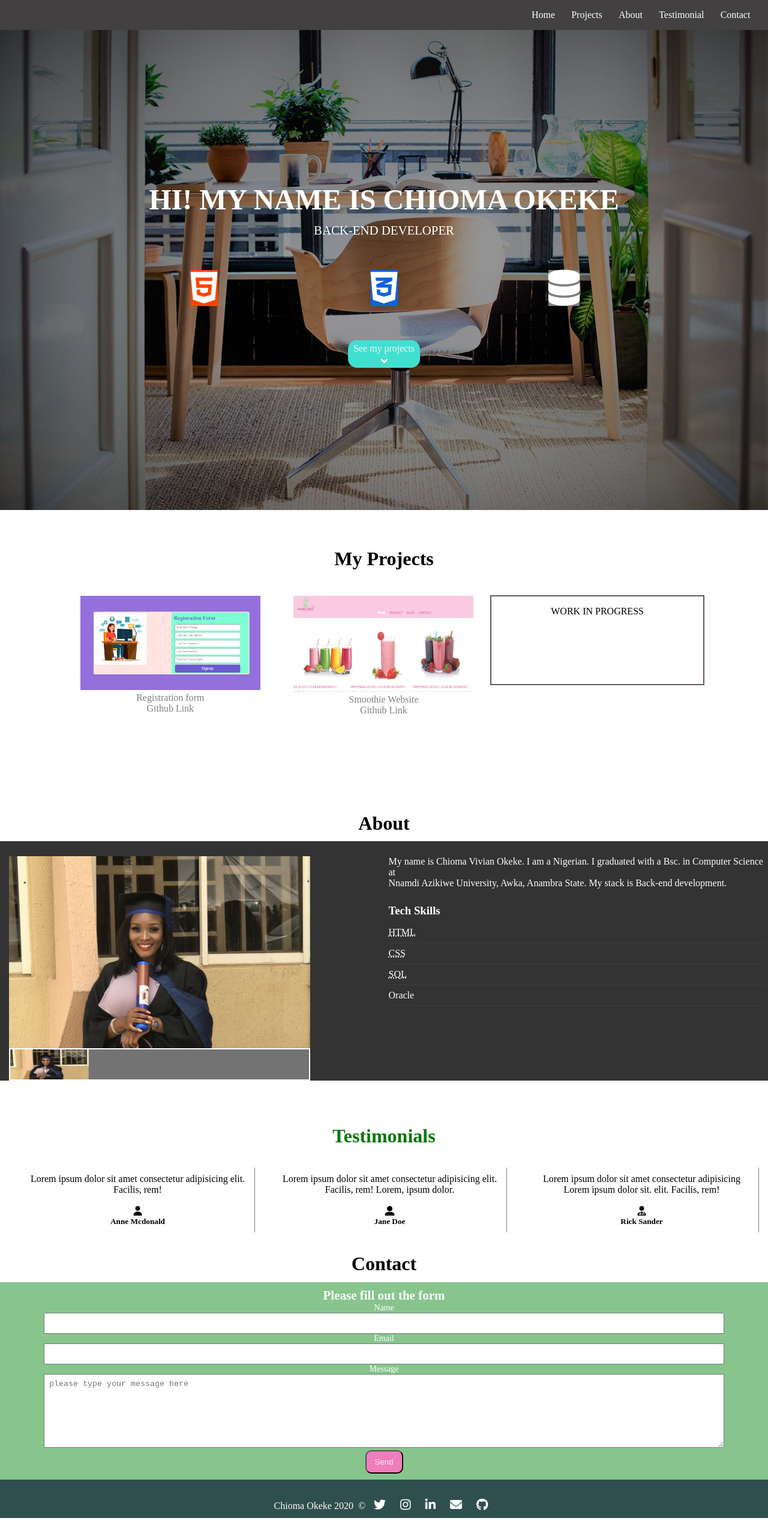
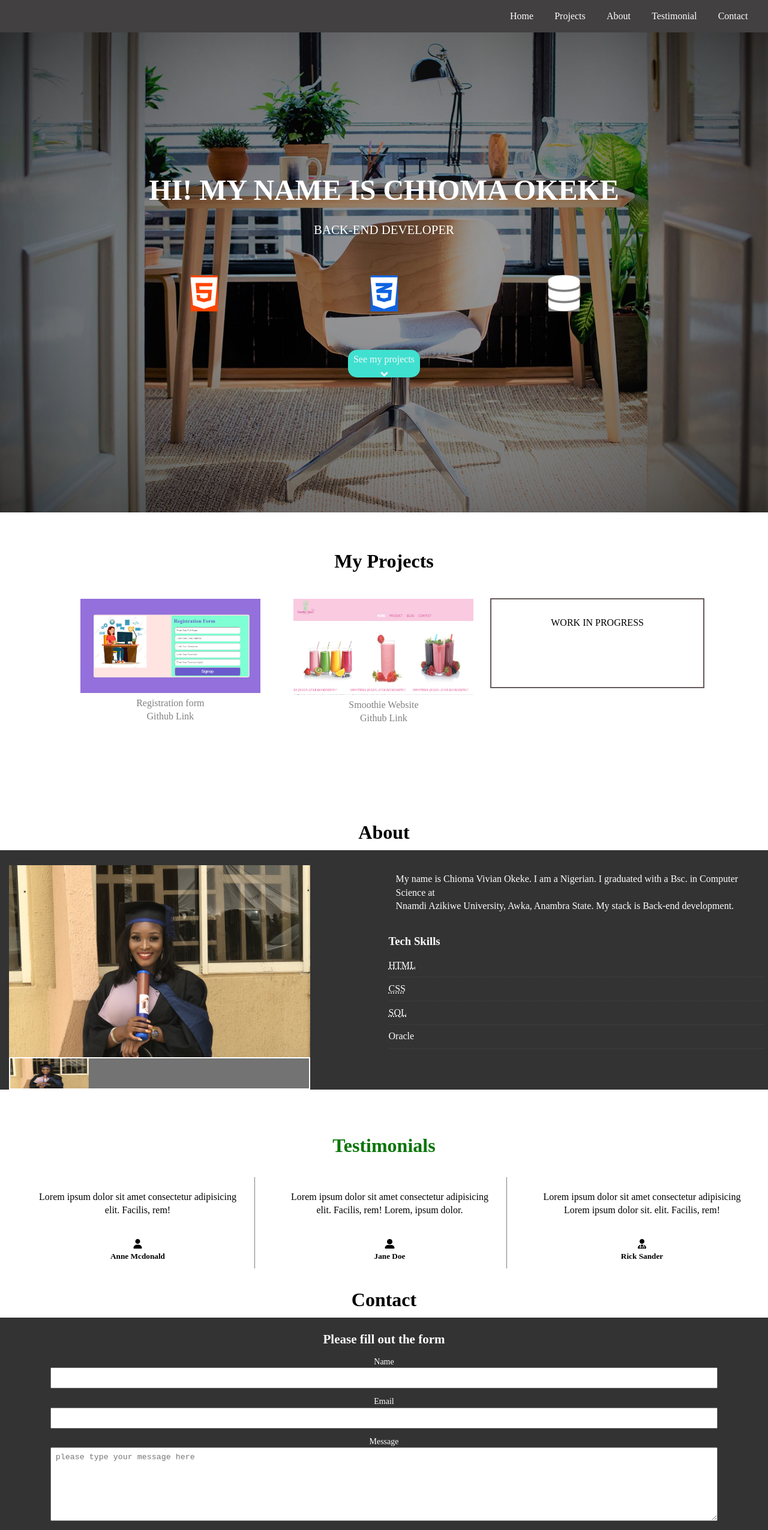
Before and after one commit to chioma28/myPortfolio, a plain HTML site: page index.html in a window 1280 px wide. Shown: the top 2550 px of the page at 60% size. Drawn offline with Linux system fonts and the light colour scheme; grey boxes are pictures that could not be loaded.

Commit message:
added more css styling

```diff
--- a/css/mobile.css
+++ b/css/mobile.css
@@ -0,0 +1,86 @@
+    .grid-container {
+        display: flex;
+        flex-direction: row;
+        flex: 1;
+        margin: 10px;
+        padding: 5px;
+        overflow: hidden;
+    }
+
+    .grid-item {
+        display: flex;
+        flex-direction: row;
+        margin: 10px;
+        overflow: hidden;
+        font-size: 20px;
+    }
+
+    .container {
+        /* max-width: 1100px; */
+        /* margin: auto; */
+        margin-top: 5px;
+        padding: 0 0.75 rem;
+        overflow: hidden;
+    }
+
+    .items {
+        display: flex;
+        flex-direction: column;
+        padding: 0.75rem;
+        margin-bottom: 5px;
+    }
+
+    .item {
+        margin: auto;
+    }
+
+    #about {
+        max-height: 50vh;
+        margin: 5px auto;
+        padding: 0 2 rem;
+        overflow: hidden;
+    }
+
+    .testify {
+        display: flex;
+        /* grid-template-rows: 300px 300px 300px; */
+        flex-flow: column wrap;
+        margin: 10px;
+        text-align: center;
+    }
+
+    .testify-items {
+        padding: 10px;
+        margin: 12px;
+        border-bottom: 1px solid grey;
+    }
+
+    .twitter {
+        margin: 0 5px;
+        color: white;
+        font-size: 15px;
+    }
+
+    .instagram {
+        margin: 0 5px;
+        color: white;
+        font-size: 15px;
+    }
+
+    .linkedin {
+        margin: 0 5px;
+        color: white;
+        font-size: 15px;
+    }
+
+    .github {
+        margin: 0 5px;
+        color: white;
+        font-size: 15px;
+    }
+
+    .mail {
+        margin: 0 5px;
+        color: white;
+        font-size: 15px;
+    }
--- a/css/style.css
+++ b/css/style.css
@@ -9,9 +9,11 @@
         scroll-behavior: smooth;
     }
 
-    s body {
+    body {
         font-family: 'Roboto' sans-serif;
         line-height: 1.4;
+        margin: 0;
+        padding: 0;
     }
 
     .nav-links:visited {
@@ -23,7 +25,7 @@
     }
 
     p {
-        margin: 0.75rem o;
+        margin: 0.75rem;
     }
 
     .i-heading {
@@ -136,8 +138,11 @@
     #navbar ul li a {
         color: white;
         padding: 0.85rem;
-        margin: o o.25rem;
+        margin: 0.25rem;
     }
+    /* #navbar:nth-child(1) {
+        align-self: baseline;
+    } */
 
     #navbar ul li a:hover {
         background: turquoise;
@@ -146,6 +151,10 @@
         -moz-border-radius: 5px;
         -ms-border-radius: 5px;
         -o-border-radius: 5px;
+    }
+
+    .nav-image {
+        width: 60px;
     }
     /* showcase */
 
@@ -297,7 +306,7 @@
     /* contact section */
 
     #contact {
-        background: rgb(135, 197, 141);
+        background: #333;
         color: white;
         font-size: 14px;
         padding: 10px;
@@ -306,11 +315,11 @@
     /* form */
 
     #contact button {
-        background-color: rgb(240, 125, 188);
+        background-color: teal;
         color: whitesmoke;
         display: inline-block;
         margin: 0 auto;
-        width: 5%;
+        width: 70px;
         padding: 10px;
         border-radius: 10px;
         -webkit-border-radius: 10px;
@@ -320,7 +329,7 @@
     }
 
     #contact button:hover {
-        background-color: rgb(214, 20, 85);
+        background-color: turquoise;
     }
 
     #contact .contact-form .form-group {
@@ -351,6 +360,10 @@
         grid-template-columns: 420px 420px 420px;
         margin: 20px;
         text-align: center;
+    }
+
+    .testify-items:nth-child(3) {
+        border: none;
     }
 
     .testify-items {
--- a/index.html
+++ b/index.html
@@ -5,6 +5,7 @@
     <meta charset="UTF-8">
     <meta name="viewport" content="width=device-width, initial-scale=1.0">
     <title>Chioma Okeke | Portfolio</title>
+    <link rel="icon" href="images/logo2.png">
     <link rel="stylesheet" media="screen and (max-width: 768px)" href="/css/mobile.css">
     <link rel="stylesheet" media="screen and (min-width: 1100px)" href="/css/widescreen.css">
     <link rel="stylesheet" href="/css/style.css">
@@ -16,6 +17,9 @@
     <!-- navbar -->
     <nav id="navbar">
         <ul>
+            <!-- <li class="image">
+                <a href="#home"><img src="/images/logo.png" class="nav-image" alt=""></a>
+            </li> -->
             <li><a href="#home" class="nav-links">Home</a></li>
             <li><a href="#projects" class="nav-links">Projects</a></li>
             <li><a href="#about" class="nav-links">About</a></li>
@@ -145,7 +149,7 @@
         <a href="mailto:chiomaokekev@gmail.com" target="_blank"><i class="fas fa-envelope mail"></i></a>
         <a href="https://github.com/chioma28" target="_blank"><i class="fab fa-github github"></i></a>
     </footer>
-
+    <!--function that handles the gallery highlight. It replaces the small pictures from pic preview to a larger picture on the highlights.  -->
     <script>
         function imageGallery() {
             const highlight = document.querySelector('.gallery-highlight');
```
Also changed, not shown: images/logo.png (added), images/logo2.png (added).
